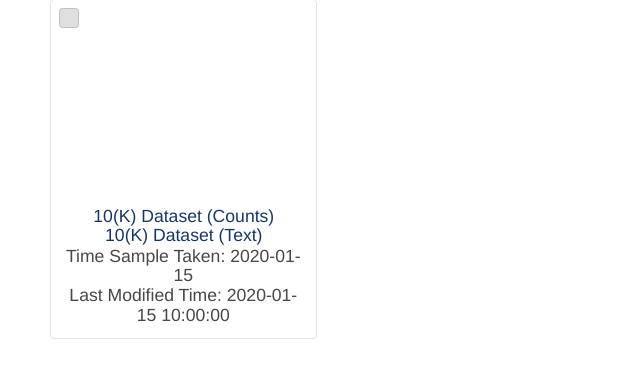
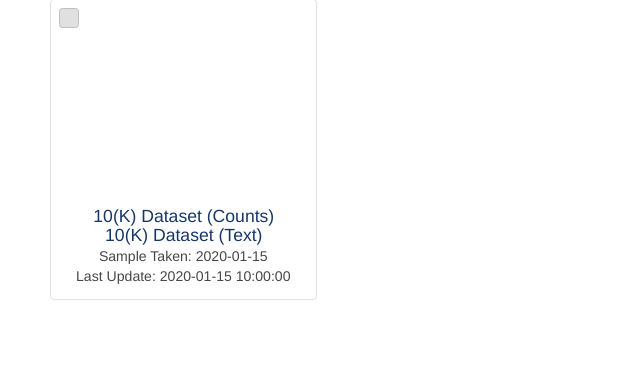
Before and after one commit to mtholyoke/specx, a Flask app: template templates/sample.html in a window 1280 px wide. Shown: the part 257-635 px from the top of the page, without its empty margins (0-640 px from the left). Run offline with Flask 2, Linux system fonts and the light colour scheme; the template is opened without the code that fills it: most values are stand-ins (such as "Sample title", 1, 10 or a date in 2020).

Commit message:
Fixing URL and last sample time

```diff
--- a/load_mossbauer.py
+++ b/load_mossbauer.py
@@ -11,8 +11,8 @@ import os.path, time
 from datetime import datetime
 cache = Cache()
 
-SPECTRA_PATH = 'A:/UMass Projects/Superman - Mats/Spectrum Explorer/spectra/';
-#SPECTRA_PATH = '/srv/nfs/common/spectra/';
+#SPECTRA_PATH = 'A:/UMass Projects/Superman - Mats/Spectrum Explorer/spectra/';
+SPECTRA_PATH = '/srv/nfs/common/spectra/';
 
 def to_digit(text):
     return int(text) if text.isdigit() else text
@@ -53,7 +53,10 @@ def load_data():
 			sample.datafile_display_link = '/datafile/'+sample.sample_no
 			sample.textfile_display_link = '/textfile/'+sample.sample_no
 			sample.sampleurl = SPECTRA_PATH + 'Mossbauer/MHC/original/' + sample.sample_no + '.cnt'
-			sample.sampletakentime = 'TBD'
+			try:
+				sample.sampletakentime = datetime.strftime(datetime.strptime(sample.sample_no[:6], '%y%m%d'),'%b %d, %Y')
+			except ValueError:
+				sample.sampletakentime = 'TBD'
 			sample.last_modified_time = "No File"
 			if os.path.exists(sample.sampleurl):
 				sample.last_modified_time = time.ctime(os.path.getmtime(sample.sampleurl))
--- a/static/css/index.css
+++ b/static/css/index.css
@@ -6,10 +6,7 @@ body{background-color:#FFF;}
 .headerCenter{text-align: center;}
 .sample_entry{float:left; }
 .sample_owner{float:right; color: #0b3baa;}
-.listitem {
-    float: left;
-    cursor: pointer
-}
+.listitem {float: left;cursor: pointer}
 .groupSet, .sampleSet{border:1px solid #ebebeb; border-radius: 4px; box-shadow: 1px 1px #ededed; padding:1em;}
 .groupSet{width: 30%}
 .sampleSet{width: 63%}
--- a/static/css/master.css
+++ b/static/css/master.css
@@ -123,5 +123,6 @@ ul{padding:0.3em; margin: 0}
 .inline{display:inline;}
 .highlight{color:#1e5cbf !important; text-decoration: underline;}
 .sample{display: block}
+.sample:hover {font-weight:bold; transition-duration:0.5s ease;}
 .removesample, .removeall{color:red; cursor: pointer; text-decoration: none; transition-duration: 0.5s ease}
 .removesample:hover, .removeall:hover{text-decoration: underline;transition-duration: 0.5s ease}
--- a/static/css/sample.css
+++ b/static/css/sample.css
@@ -25,3 +25,4 @@ input[type='checkbox']:checked:after {
 
 .check{width: 1%}
 .checkmark:hover{ background :#6d8cbf; }
+.time {font-size:0.8em;}
--- a/templates/sample.html
+++ b/templates/sample.html
@@ -21,8 +21,8 @@
         <svg id=p{{sample.sample_no}} d-sample='{{sample.sample_no}}' class='samplesvg' height=170 width=270></svg><br />
         <a class='sample' href={{sample.datafile_display_link}}> {{sample.temperature}}(K) Dataset (Counts)</a>
         <a class='sample' href={{sample.textfile_display_link}}> {{sample.temperature}}(K) Dataset (Text)</a>
-        <p> Time Sample Taken: {{sample.sampletakentime}}</p>
-        <p> Last Modified Time: {{sample.last_modified_time}} </p>
+        <p class="time"> Sample Taken: {{sample.sampletakentime}}</p>
+        <p class="time"> Last Update: {{sample.last_modified_time}} </p>
     </div>
 	{% endfor %}
 
```
